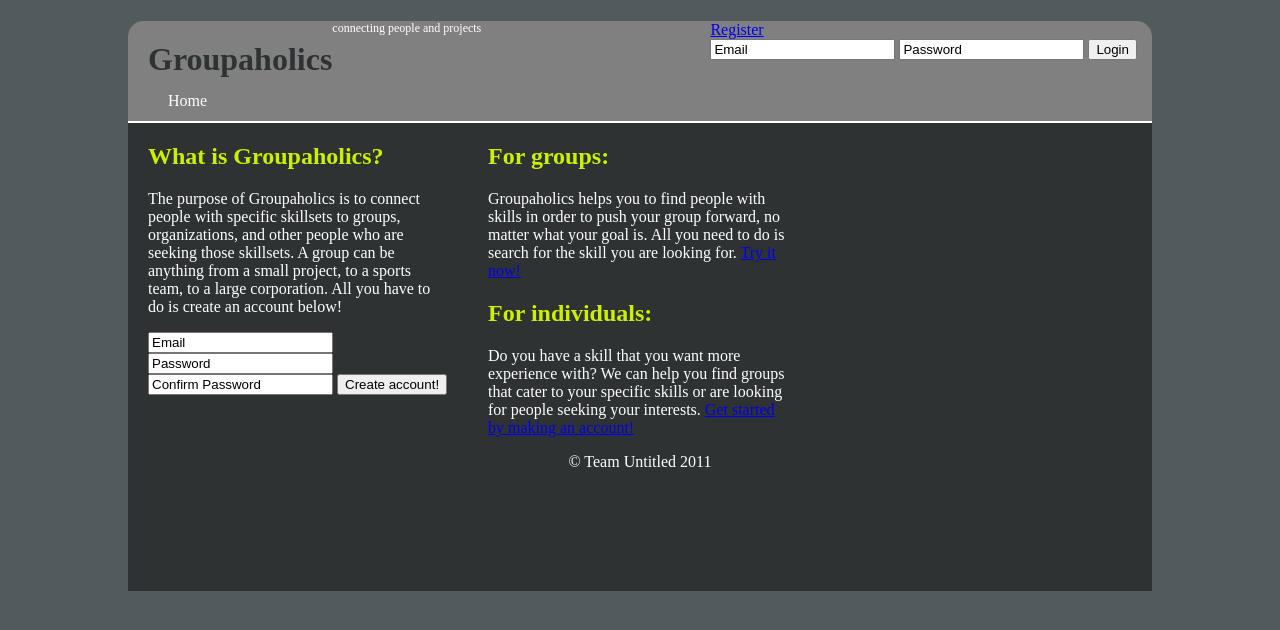
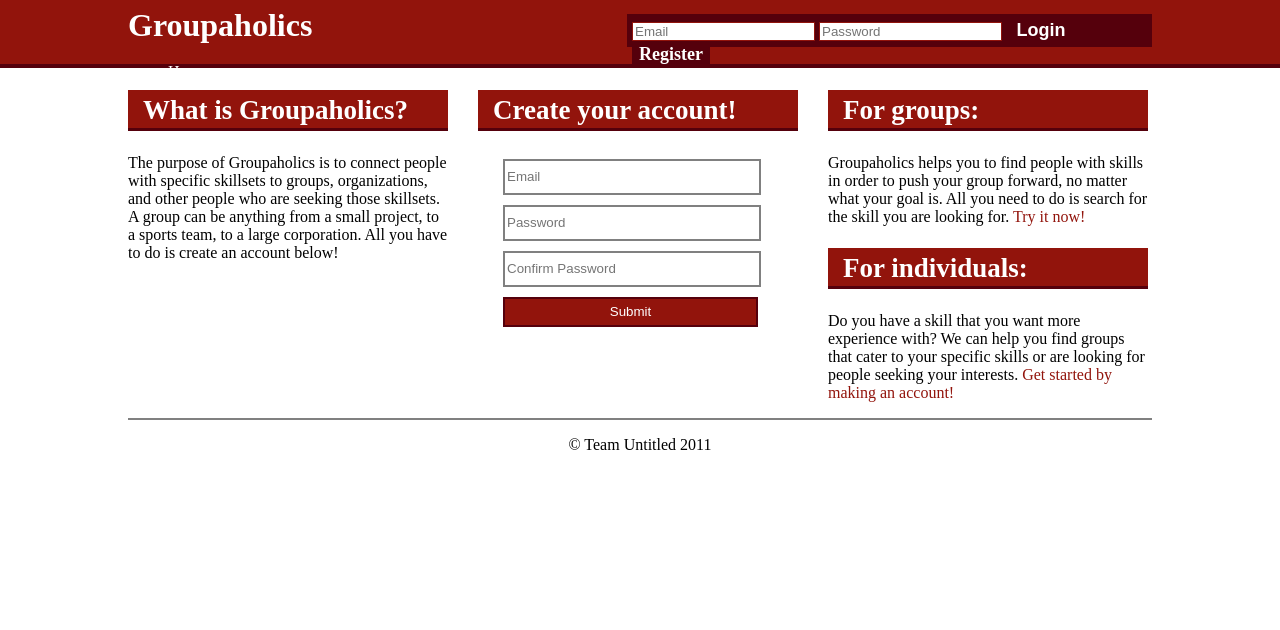
Before and after one commit to colegleason/Groupaholics, a Python web app: template templates/main.html in a window 1280 px wide. Shown: the top 630 px of the page. Run offline with Jinja, Linux system fonts and the light colour scheme; the template is opened without the code that fills it, so the values that code supplies are empty.

Commit message:
css changes yay!

```diff
--- a/media/base.css
+++ b/media/base.css
@@ -1,7 +1,14 @@
+/* General crap like links */
+a {
+	text-decoration: none;
+	color: 	#92140C;
+}
+
 /* Luke, I am your father */
 body {
-	color: white;
-	background: #515B5E;
+	color: black;
+	background:  wite;
+	margin: -26px 0 0 0;
 }
 
 #wrap {
@@ -10,38 +17,83 @@
 	width: 1024px;
 	height: 100%;
     margin: auto;
-	padding:  0 0 100px 0;;
-	background: #2E3233;
+	background: white;
 	}
 
+#topBar {
+	background: #92140C;
+	height: 90px;
+	width: 100%;
+	border-bottom: 4px solid #55000C;
+}
 /* Header shit */
 header {
-	border-top-left-radius: 15px;
-	border-top-right-radius: 15px;
-	border-bottom: 2px solid white;
-	width: 100%;
-	height: 100px;
-	background: grey;
+	color: white;
+	width: 1024px;
+	height: 90px;
+	margin: auto;
 	}
 
+#logo  {
+	float: left;
+	color: white;
+	margin: 33px 0 0 0;
+	height: 50px;
+	width: 200px;
+	}
 #logo a {
-	float: left;
-	text-decoration: none;
-	color: #2E3233;
-	margin: 20px 0 0 20px;
-	}
+	color: white;
+}
 
 #subtitle {
-	float: left;
-	display: inline;
 	font-size: 12px;
-	margin: 0px 0 0 0px;
+	font-weight: bold;
+	margin: 0 0 0 0;
 	}
 
 #account {
 	float: right;
-	margin: 0 15px 0 0;
+	background: #55000C;
+	width: 515px;
+	height: 30px;
+	padding: 3px 5px 0px 5px;
+	margin: 40px 0 0 0;
 	}
+
+#account form {
+	display: inline;
+	}
+
+#account input {
+	border: 1px solid #92140C;
+}
+
+#account .button  {
+	color: white;
+	font-weight: bold;
+	font-size: 18px;
+	height: 27px;
+	width: 70px;
+	background: #55000C;
+	border: none;
+}
+
+#account .button:hover {
+	background:  #92140C;
+}
+
+#account a {
+	color: white;
+	font-weight: bold;
+	font-size: 18px;
+	padding: 2px 7px 4px 7px;
+	background: #55000C;
+	border: none;
+}
+
+#account a:hover {
+	background:  #92140C;
+}
 
 nav {
 	position: absolute;
@@ -59,6 +111,7 @@
 	}
 
 footer {
+	border-top: 2px gray solid;
 	clear: both;
 	text-align: center;
 	width: 100%;
--- a/media/main.css
+++ b/media/main.css
@@ -1,10 +1,43 @@
-.textBlock {
+.column {
 	float: left;
-	width: 300px;
+	width: 320px;
 	text-size: 12px;
-	margin: 0 20px 0 20px;
 	}
 
-.textBlock h2 {
-	color: #CAF200;
+.column h2 {
+	font-size: 27px;
+	padding: 5px 10px 2px 15px;
+	color: white;
+	background:  #92140C;
+	border-bottom: 3px solid #55000C;
 	}
+
+#left {
+	margin: 0 10px 0 0;
+}
+
+#center {
+	margin: 0 20px 0 20px;
+}
+
+#right {
+	margin: 0 0 0 10px;
+}
+
+
+
+/* Account creation form */
+
+#createAccount input {
+	border: 2px gray solid;
+	width: 250px;
+	height: 30px;
+	margin: 5px 25px 5px 25px;
+}
+
+#createAccount .button {
+	background: #92140C;
+	color: white;
+	width: 255px;
+	border: 2px #55000C solid;
+	}
--- a/templates/base.html
+++ b/templates/base.html
@@ -6,22 +6,22 @@
 	{% block style %}{% endblock %}
   </head>
   <body>
-	<div id="wrap">
-	  <header>
+	<div id="topBar">
+	  	  <header>
 		<h1 id="logo"><a href="/">Groupaholics</a></h1>
-		<p id="subtitle">connecting people and projects</p>
+		<span id="subtitle">| connecting people and projects</span>
 		<div id="account">
 		  <!-- some sort of login/logout menu, etc -->
 		  {% if user.is_authenticated %}
 		  <div id "accountMenu"></div>
 		  {% else %}
-		  <a href="/register">Register</a>
 		  <form action="/login" method="post">
 			<!--<div style='display:none'><input type='hidden' name='csrfmiddlewaretoken' value='a4123d30db5bc0b24c93eb0aa0a4e27b' /></div>-->
-			<input type="text" name="email" class="textField" value="Email" onfocus="this.value = (this.value=='Email')? '' : this.value;"/>
-			<input type="text" name="password" class="extField" value="Password" onfocus="this.value = (this.value=='Password')? '' : this.value;" />
+			<input type="email" name="loginEmail" class="textField" placeholder="Email"/>
+			<input type="text" name="loginPassword" class="textField" placeholder="Password"/>
 			<input type="submit" class="button" value="Login" />
 		  </form>
+		  		  <a href="/register">Register</a>
 		  {% endif %}
 		</div>
 		<nav id="mainNav">
@@ -30,6 +30,8 @@
 		  </ul>
 		</nav>
 	  </header>
+</div>
+	<div id="wrap">
 
 	  <div id="content">
 		{% block content %}{% endblock %}
--- a/templates/main.html
+++ b/templates/main.html
@@ -4,24 +4,29 @@
 {% block style %}<link rel="stylesheet" type="text/css" href="/media/main.css">{% endblock %}
 
 {% block content %}
-<div class="textBlock">
+<div  id="left" class="column">
   <h2>What is Groupaholics?</h2>
   <p>The purpose of Groupaholics is to connect people with specific skillsets to groups, organizations, and other people who are seeking those skillsets.  A group can be anything from a small project, to a sports team, to a large corporation.  All you have to do is create an account below!</p>
+</div>
+
+<div id="center" class="column">
 <div id="createAccount">
 <!-- Account creation form -->
+<h2>Create your account!</h2>
 <form action="/register" method="post">
-<input type="text" class="textField" name="email" value="Email" />
-<input type="text" class="textField" name="password" value="Password" />
-<input type="text" class="textField" name="confirmpassword" value="Confirm Password" />
-<input type="submit" class="button" value="Create account!" />
+<input type="text" class="textField" name="email" placeholder="Email" />
+<input type="text" class="textField" name="password" placeholder="Password" />
+<input type="text" class="textField" name="confirmpassword" placeholder="Confirm Password" /><br />
+<input type="submit" class="button" placeholder="Create account!" />
 </form>
 </div>
 </div>
-<div class="textBlock">
+
+<div id="right" class="column">
   <h2>For groups:</h2>
   <p>Groupaholics helps you to find people with skills in order to push your group forward, no matter what your goal is.  All you need to do is search for the skill you are looking for.  <a href="/search">Try it now!</a></p>
   <h2>For individuals:</h2>
   <p>Do you have a skill that you want more experience with?  We can help you find groups that cater to your specific skills or are looking for people seeking your interests.  <a href="/register"> Get started by making an account!</a></p>
-<!-- MAybe change that link to an arrow pointing to the left registration form? -->
+<!-- Maybe change that link to an arrow pointing to the left registration form? -->
 </div>
 {% endblock %}
```
